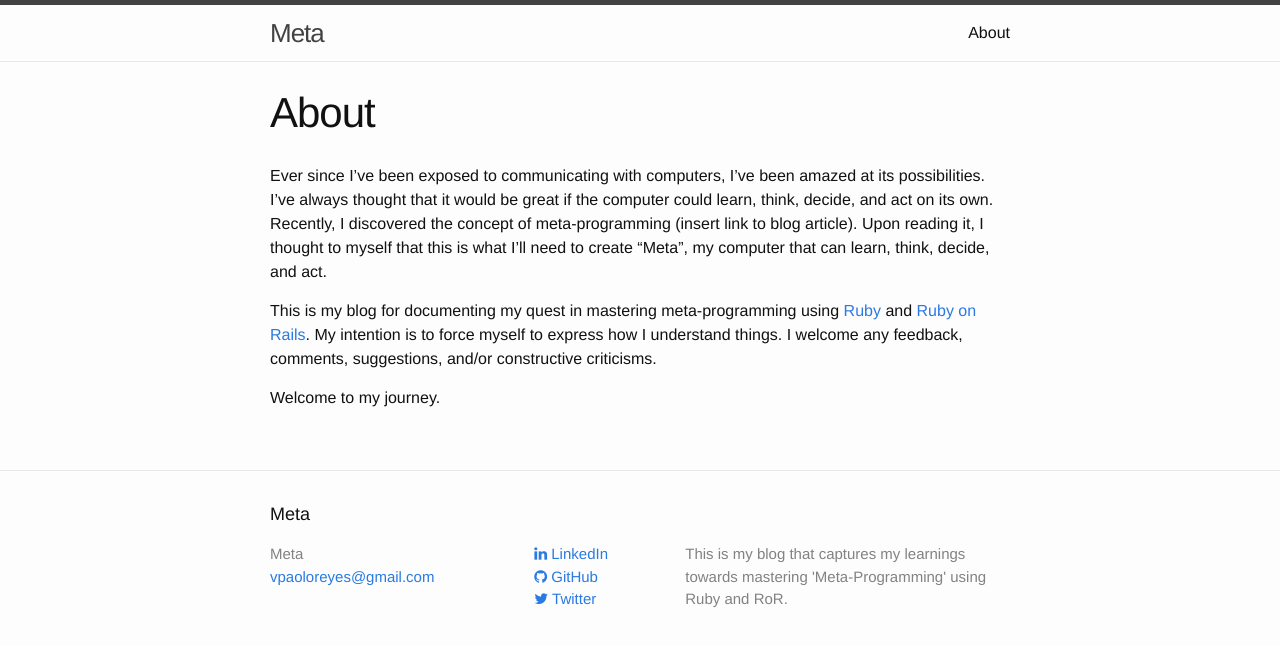
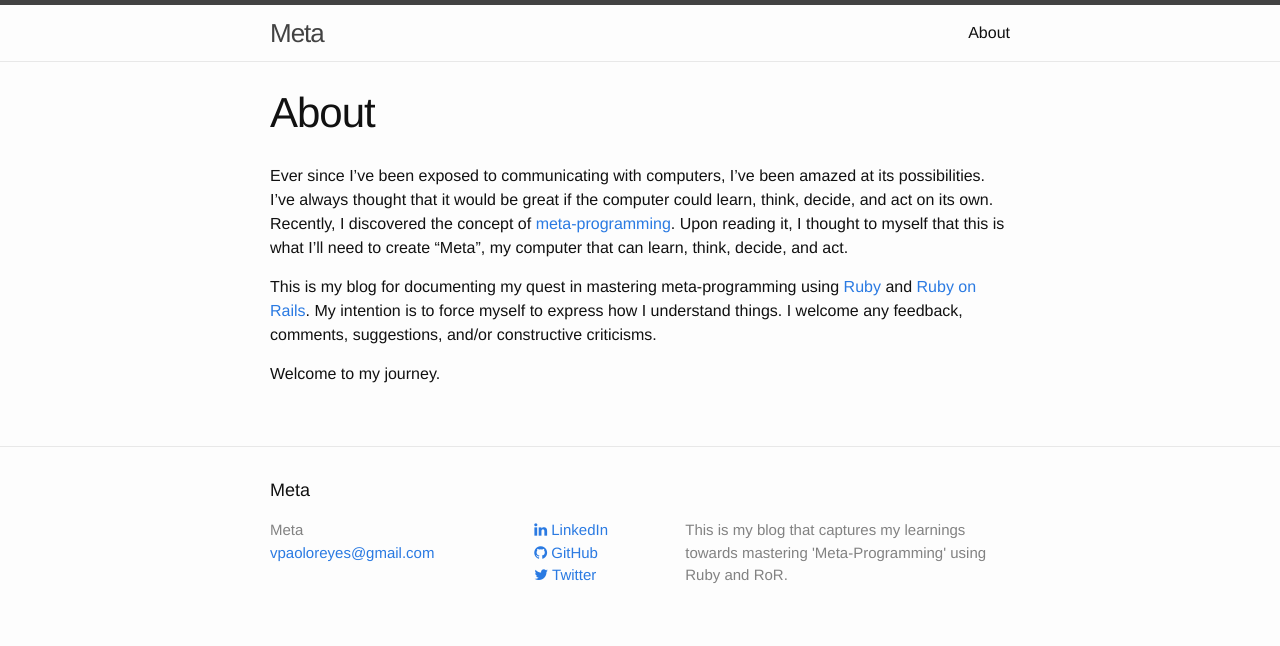
Before and after one commit to preyes323/preyes323-github.io, a Jekyll site: the page built from about.md, in a window 1280 px wide. Shown: the top 646 px of the page. Built offline with Jekyll 4.4.1, drawn with Linux system fonts in a browser that asks for light colours; nearby versions of some CDN libraries.

Commit message:
Add excerpt separator, modify config, add link in about page to post

```diff
--- a/_config.yml
+++ b/_config.yml
@@ -33,6 +33,7 @@
       author: Victor Paolo Reyes
       layout: "post"
       comments: true
+      excerpt_separator: <!--more-->
   -
     scope:
       path: ""
--- a/about.md
+++ b/about.md
@@ -4,7 +4,7 @@
 permalink: /about/
 ---
 
-Ever since I've been exposed to communicating with computers, I've been amazed at its possibilities. I've always thought that it would be great if the computer could learn, think, decide, and act on its own. Recently, I discovered the concept of meta-programming (insert link to blog article). Upon reading it, I thought to myself that this is what I'll need to create "Meta", my computer that can learn, think, decide, and act.
+Ever since I've been exposed to communicating with computers, I've been amazed at its possibilities. I've always thought that it would be great if the computer could learn, think, decide, and act on its own. Recently, I discovered the concept of [meta-programming]({% post_url 2015-12-05-meta-programming %}). Upon reading it, I thought to myself that this is what I'll need to create "Meta", my computer that can learn, think, decide, and act.
 
 This is my blog for documenting my quest in mastering meta-programming using [Ruby](https://www.ruby-lang.org/en/) and [Ruby on Rails](http://rubyonrails.org/). My intention is to force myself to express how I understand things. I welcome any feedback, comments, suggestions, and/or constructive criticisms.
 
```
Also changed, not shown: _posts/2015-12-05-meta-programming.md (+1 -1 lines).
